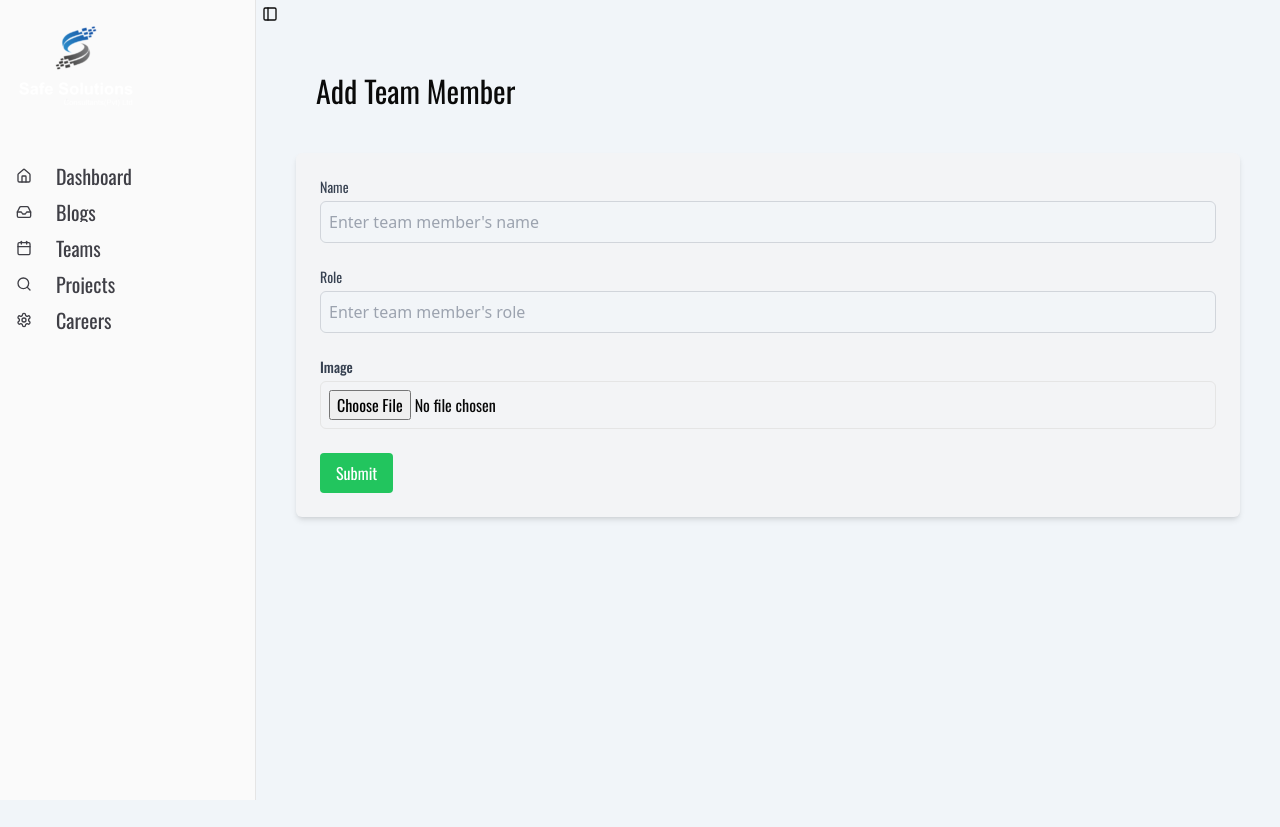
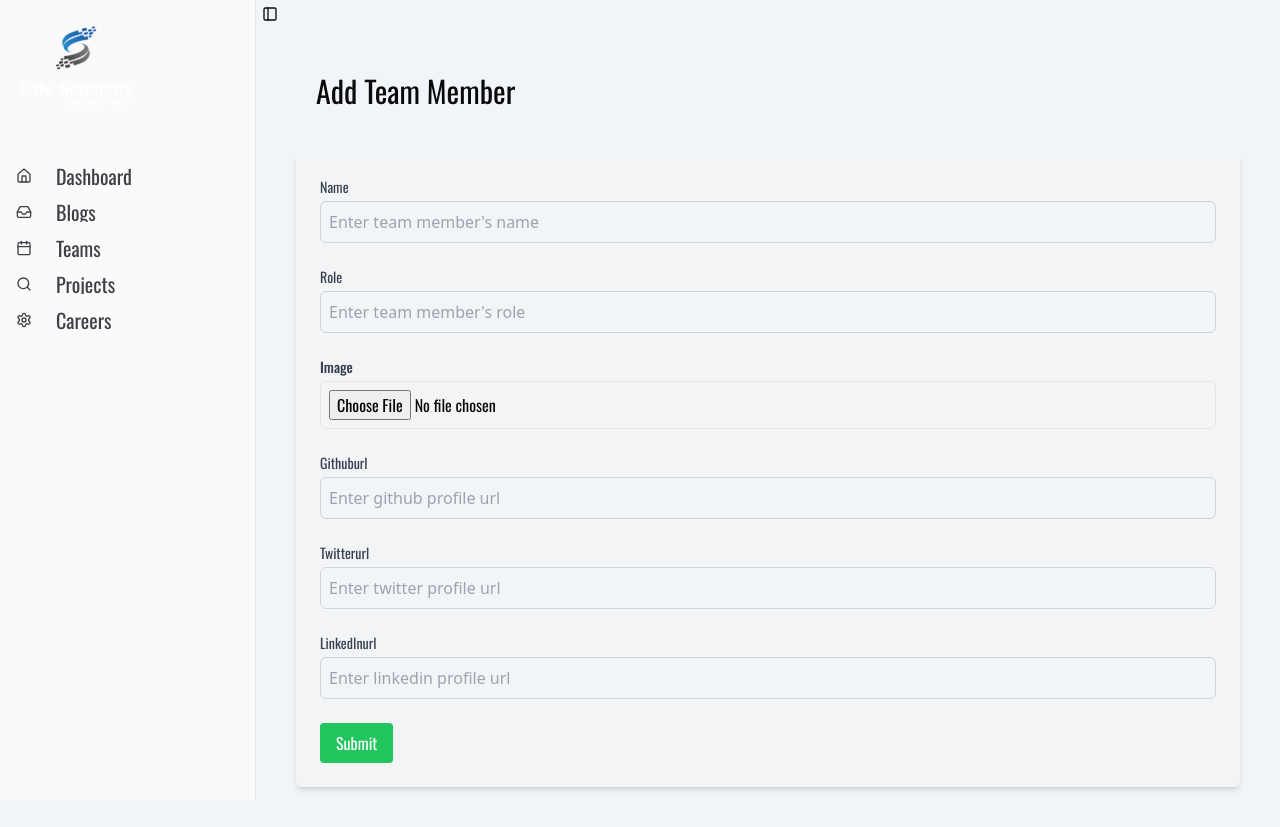
Before and after one commit to waseemarchiwiz/safesolutions-portfolio-webapp, a React (Vite) app: page /admin/teams in a window 1280 px wide. Before the commit the page ends 800 px from the top, so only its background shows below. Built offline with nearby package versions, Linux system fonts and the light colour scheme.

Commit message:
admin teams image preview and add three feilds fpor link

```diff
--- a/src/pages/Admin/AdminTeams.jsx
+++ b/src/pages/Admin/AdminTeams.jsx
@@ -1,13 +1,18 @@
-import React from "react";
+import React, { useState } from "react";
 import { Field, Form, Formik } from "formik";
 import { CustomInput } from "../../globals/CustomInput";
 import { teamMemberValidationSchema } from "../../schemas/validationSchemas";
 
 const AdminTeams = () => {
+  const [previewImage, setPreviewImage] = useState(null);
+
   const initialValues = {
     name: "",
     role: "",
     image: null,
+    githubLink: "",
+    linkedInLink: "",
+    twitterLink: "",
   };
 
   const handleSubmit = (values, { resetForm, setSubmitting }) => {
@@ -15,6 +20,7 @@ const AdminTeams = () => {
     setTimeout(() => {
       setSubmitting(false);
       alert("Team member added successfully!");
+      setPreviewImage(null);
       resetForm();
     }, 2000);
   };
@@ -51,12 +57,49 @@ const AdminTeams = () => {
                 <input
                   type="file"
                   accept="image/jpeg, image/png"
-                  onChange={(event) =>
-                    setFieldValue("image", event.target.files[0])
-                  }
+                  onChange={(event) => {
+                    const file = event.target.files[0];
+                    setFieldValue("image", file);
+                    if (file) {
+                      const preview = URL.createObjectURL(file);
+                      setPreviewImage(preview);
+                    } else {
+                      setPreviewImage(null);
+                    }
+                  }}
                   className="mt-1 block w-full p-2 border rounded-md"
                 />
+                {previewImage && (
+                  <div className="mt-4">
+                    <img
+                      src={previewImage}
+                      alt="Preview"
+                      className="w-64 h-64 rounded-md"
+                    />
+                  </div>
+                )}
               </div>
+              <Field
+                name="githubLink"
+                label="Githuburl"
+                type="text"
+                placeholder="Enter github profile url"
+                as={CustomInput}
+              />
+              <Field
+                name="twitterLink"
+                label="Twitterurl"
+                type="text"
+                placeholder="Enter twitter profile url"
+                as={CustomInput}
+              />
+              <Field
+                name="linkedInLink"
+                label="LinkedInurl"
+                type="text"
+                placeholder="Enter linkedin profile url"
+                as={CustomInput}
+              />
               <button
                 type="submit"
                 disabled={isSubmitting}
--- a/src/schemas/validationSchemas.js
+++ b/src/schemas/validationSchemas.js
@@ -1,22 +1,22 @@
 import * as Yup from "yup";
 export const blogValidationSchema = Yup.object().shape({
   title: Yup.string().required("Title is required"),
-  name: Yup.string().required("Name is required"),
-  date: Yup.date()
-    .required("Date is required")
-    .typeError("Invalid date format"),
-  technology: Yup.string().required("Technology is required"),
+  category: Yup.string().required("Category is required"),
+  tags: Yup.array()
+    .of(Yup.string().required("Tag cannot be empty"))
+    .min(1, "At least one tag is required")
+    .required("Tags are required"), // For multiple tags input
   image: Yup.mixed()
     .required("Image is required")
     .test(
       "fileSize",
       "File size is too large",
-      (value) => value && value[0]?.size <= 5000000 // 5MB limit
+      (value) => value && value.size <= 5000000 // 5MB limit
     )
     .test(
       "fileType",
       "Unsupported file type",
-      (value) => value && ["image/jpeg", "image/png"].includes(value[0]?.type)
+      (value) => value && ["image/jpeg", "image/png"].includes(value.type)
     ),
   content: Yup.string()
     .required("Content is required")
@@ -75,4 +75,8 @@ export const teamMemberValidationSchema = Yup.object().shape({
       "Only image files are allowed (jpg, png)",
       (value) => value && ["image/jpeg", "image/png"].includes(value.type)
     ),
+  githubLink: Yup.string().required("Link is required").url("Invalid URL format"),
+  linkedInLink: Yup.string().required("Link is required").url("Invalid URL format"),
+  twitterLink: Yup.string().required("Link is required").url("Invalid URL format"),
+
 });
```
